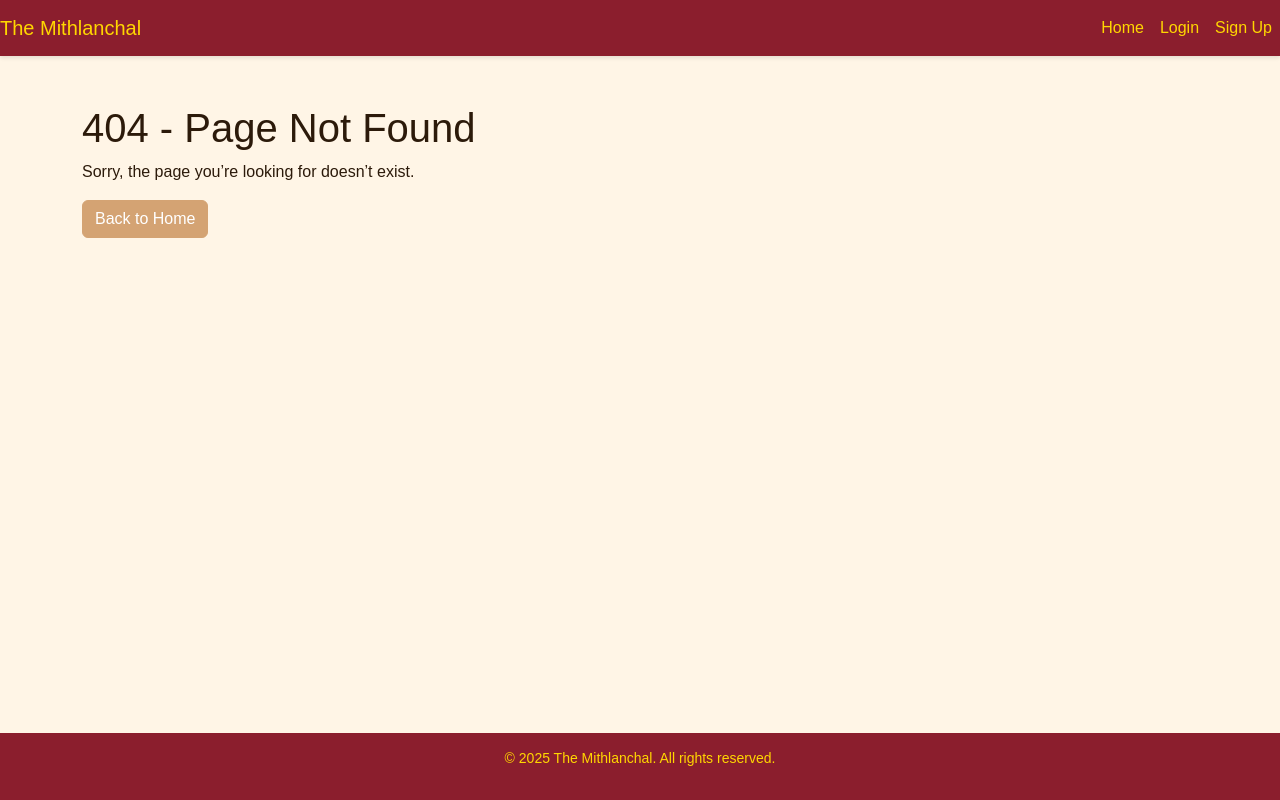
After one commit to jhaBinoy/ecommerce-mithlanchal, a Python web app: template templates/404.html in a window 1280 px wide. The commit adds this page. Run offline with Jinja, Linux system fonts and the light colour scheme; the template is opened without the code that fills it, so the values that code supplies are empty.

Commit message:
Added base.html, updated templates for search/filter, discounts, emails

```diff
--- a/requirements.txt
+++ b/requirements.txt
@@ -8,3 +8,7 @@ gunicorn>=20.1.0
 reportlab>=4.0.4
 twilio>=9.3.3
 flask-mail>=0.10.0
+
+flask-wtf>=1.0.0
+flask-caching>=2.0.0
+pillow>=9.0.0
--- a/static/css/style.css
+++ b/static/css/style.css
@@ -1,50 +1,59 @@
-
 /* Custom styles for The Mithlanchal */
 body {
     display: flex;
     flex-direction: column;
     min-height: 100vh;
-    background-color: #FFF8E7; /* Cream */
+    background-color: #fff5e6; /* Light cream for warmth */
+    color: #2c1a0a; /* Dark brown for text */
+    font-family: 'Arial', sans-serif;
 }
+
 .content {
     flex: 1;
 }
-.custom-navbar {
-    background-color: #FF6F00; /* Deep Saffron */
+
+.navbar {
+    background-color: #8b1e2d !important; /* Deep maroon for tradition */
+    box-shadow: 0 2px 4px rgba(0, 0, 0, 0.1);
+}
+
+.navbar-brand, .nav-link {
+    color: #ffd700 !important; /* Gold for elegance */
+}
+
+.nav-link:hover {
+    color: #fff !important; /* White on hover */
+}
+
+.footer {
     padding: 15px 0;
-}
-.custom-navbar .navbar-brand,
-.custom-navbar .nav-link {
-    color: #FFFFFF; /* White */
-    font-weight: 500;
-}
-.custom-navbar .nav-link:hover {
-    color: #FFD700; /* Gold */
-}
-.footer {
-    background-color: #800000; /* Maroon */
-    padding: 10px 0;
-    color: #F5E050; /* Light Gold */
+    background-color: #8b1e2d; /* Maroon to match header */
+    color: #ffd700; /* Gold text */
     font-size: 14px;
     font-weight: 400;
 }
-.footer p {
-    margin: 0;
+
+.card {
+    border: 1px solid #d4a373; /* Light gold border */
+    background-color: #ffffff;
 }
-.card {
-    border: 1px solid #FF6F00; /* Saffron border */
-    background-color: #FFFFFF;
-}
+
 .card:hover {
     transform: scale(1.02);
     transition: transform 0.2s;
-    box-shadow: 0 4px 8px rgba(0, 0, 0, 0.2);
+    box-shadow: 0 4px 8px rgba(0, 0, 0, 0.1);
 }
+
 .btn-primary {
-    background-color: #FF6F00; /* Saffron */
-    border-color: #FF6F00;
+    background-color: #d4a373; /* Gold button */
+    border-color: #d4a373;
 }
+
 .btn-primary:hover {
-    background-color: #FFD700; /* Gold */
-    border-color: #FFD700;
+    background-color: #b5895a; /* Darker gold */
+    border-color: #b5895a;
 }
+
+.input-group select {
+    max-width: 120px;
+}
--- /dev/null
+++ b/templates/404.html
@@ -0,0 +1,8 @@
+{% extends "base.html" %}
+{% block content %}
+<div class="container mt-5">
+    <h1>404 - Page Not Found</h1>
+    <p>Sorry, the page you’re looking for doesn’t exist.</p>
+    <a href="{{ url_for('index') }}" class="btn btn-primary">Back to Home</a>
+</div>
+{% endblock %}
--- a/templates/signup.html
+++ b/templates/signup.html
@@ -10,6 +10,7 @@
         {% endif %}
     {% endwith %}
     <form method="post" action="{{ url_for('signup') }}">
+        {{form.csrf_token}}
         <div class="form-group">
             <label for="email">Email</label>
             <input type="email" name="email" id="email" class="form-control" required>
```
Also changed, not shown: app.py (+75 -45 lines), templates/500.html (added, +8 -0 lines), templates/privacy.html (added, +7 -0 lines), templates/terms.html (added, +7 -0 lines).
